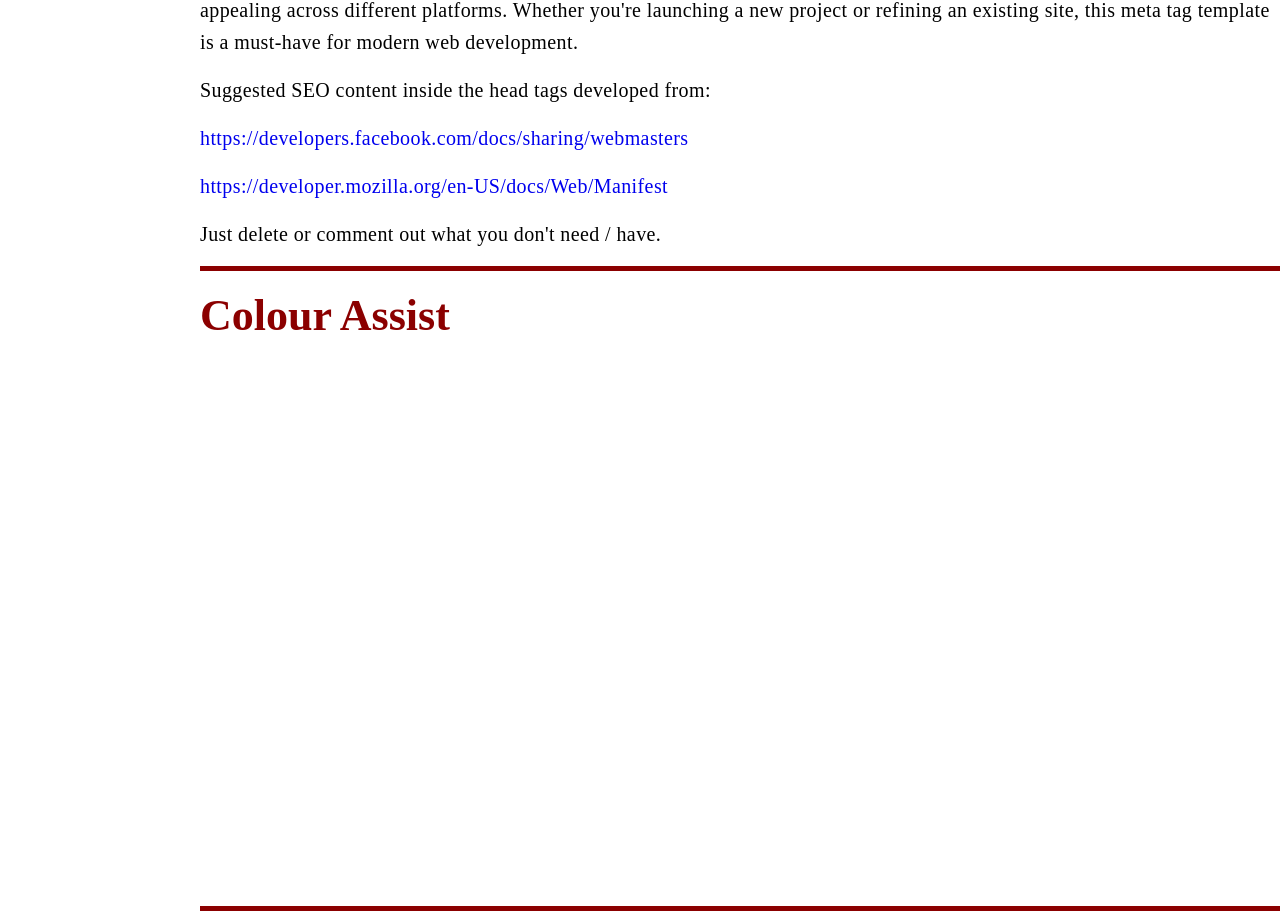
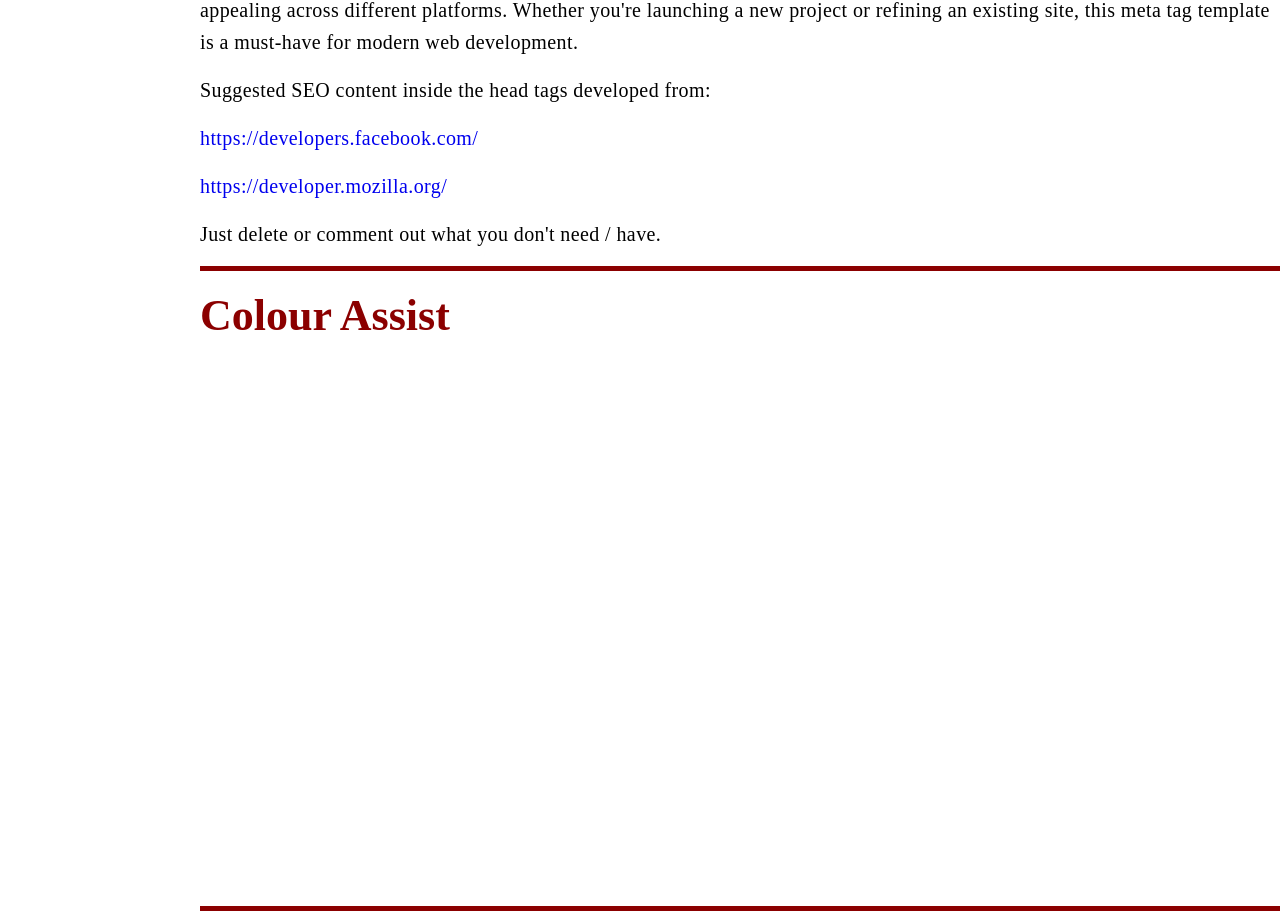
Before and after one commit to myeeko/myeeko.github.io, a plain HTML site: page index.html in a window 1280 px wide. Shown: the part 3438-4360 px from the top of the page. Drawn offline with Linux system fonts and the light colour scheme.

Commit message:
Update index.html
shortened the text for URLs to prevent overflow issues. but still need to include overflow hidden somewhere.

```diff
--- a/index.html
+++ b/index.html
@@ -705,11 +705,11 @@
                             <p>Suggested SEO content inside the head tags developed from:</p>
                             <li><a rel="nofollow" target="_blank"
                                     href="https://developers.facebook.com/docs/sharing/webmasters">
-                                    <p>https://developers.facebook.com/docs/sharing/webmasters</p>
+                                    <p>https://developers.facebook.com/</p>
                                 </a></li>
                             <li><a rel="nofollow" target="_blank"
                                     href="https://developer.mozilla.org/en-US/docs/Web/Manifest">
-                                    <p>https://developer.mozilla.org/en-US/docs/Web/Manifest</p>
+                                    <p>https://developer.mozilla.org/</p>
                                 </a></li>
                         </ul>
                         <p>Just delete or comment out what you don't need / have.</p>
```
